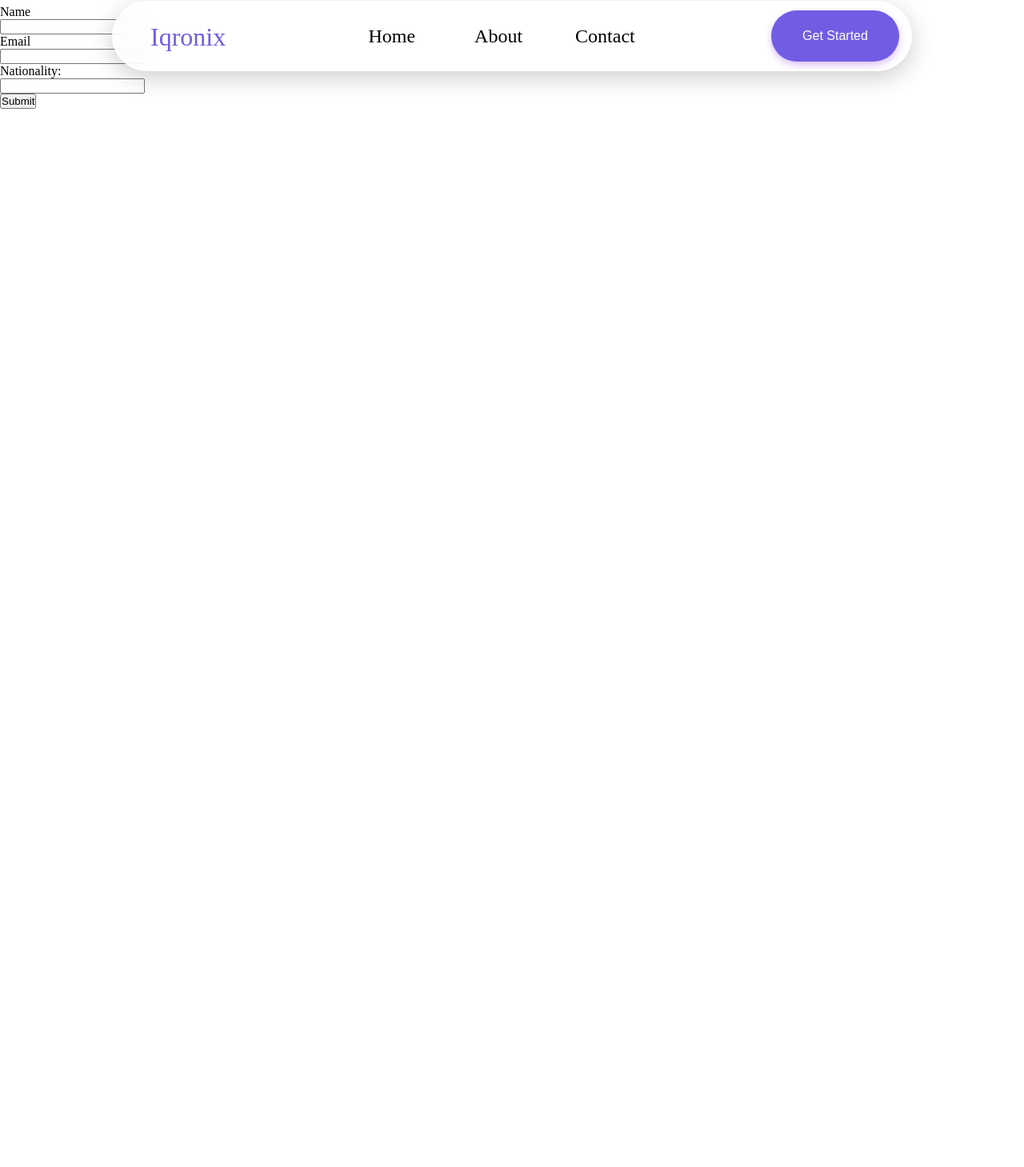
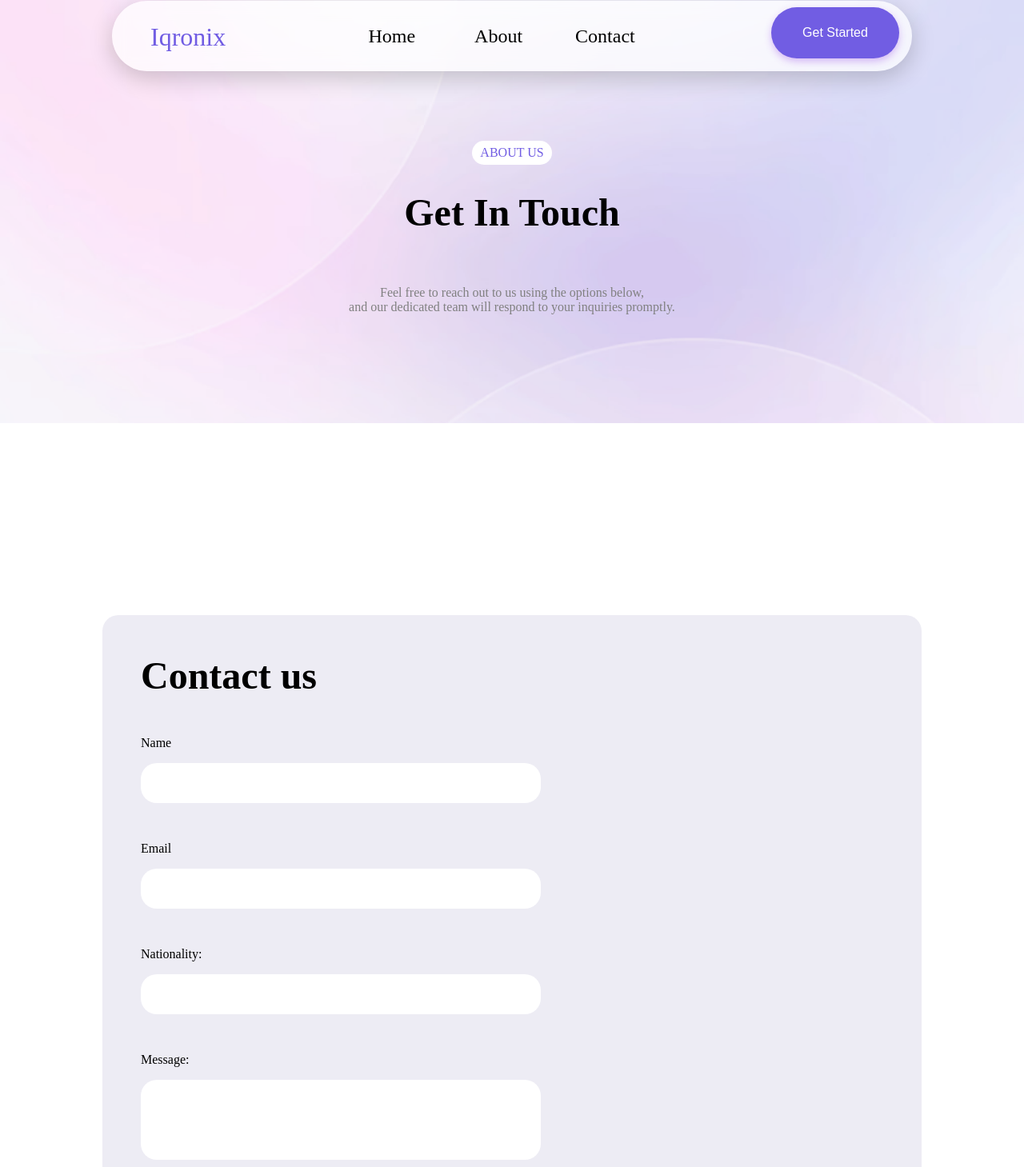
Before and after one commit to Jawad-Mahmud/Iqronix, a React (Vite) app: page /Iqronix/contact in a window 1280 px wide. Shown: the part 31-1490 px from the top of the page at 80% size. Before the commit the page ends 800 px from the top, so only its background shows below. Built offline with nearby package versions, Linux system fonts and the light colour scheme; some icons are missing.

Commit message:
contact page added

```diff
--- a/src/App.jsx
+++ b/src/App.jsx
@@ -4,7 +4,7 @@ import { About } from "./components/About"
 import { Navbar } from "./components/Navbar"
 import { Email } from "./components/Email"
 import { Footer } from "./components/Footer"
-import { FadeIn } from "./components/fadeIn"
+import { FadeIn } from "./components/FadeIn"
 import { Contact } from "./components/Contact"
 import { Route,Routes, useLocation } from "react-router-dom"
 import { Home } from "./components/Home"
@@ -28,7 +28,7 @@ export const App = () => {
       <FadeIn>
 
           {!hideFooter && <Email />}
-          {!hideFooter && <Footer/>}
+          <Footer/>
       </FadeIn>
     </>
   )
--- a/src/components/About.jsx
+++ b/src/components/About.jsx
@@ -1,7 +1,7 @@
 import React, {use, useRef} from 'react'
 import { motion,useInView,AnimatePresence } from 'motion/react';
 import '../styles/About.css'
-import { FadeIn } from './fadeIn';
+import { FadeIn } from './FadeIn';
 import { useState } from 'react';
 import { Email } from './Email';
 import { Footer } from './Footer';
--- a/src/components/Contact.jsx
+++ b/src/components/Contact.jsx
@@ -1,12 +1,15 @@
-import React, { useEffect, useState } from 'react'
-import { motion } from 'motion/react'
+import React, { useEffect, useState,useRef } from 'react'
+import { motion,useInView } from 'motion/react'
 import { ShimmerText } from './ShimmerText'
 import "../styles/Contact.css"
+import { FadeIn } from './FadeIn'
+
 export const Contact=()=>{
   const [formdata, setformdata] = useState({
 fullName:'',
 email:'',
 nationality:'',
+message:'',
   })
   const handleChange=(e)=>{
     const {name,value}=e.target;
@@ -17,25 +20,57 @@ nationality:'',
     })
   );
   }
-    const handleSubmit=()=>{
+    const handleSubmit=(e)=>{
      e.preventDefault();
      console.log('form submitted');
      alert('info submitted successfully',formdata);
 
 
     }
-
+      const headingRef = useRef(null);
+      const headingViewing = useInView(headingRef);
 
 
 
    return(
     <>
-   <div className='container-1'>
-     <h1>Contanct</h1>
+       <div className='container-1'>
 
-   <div className='contact-container'>
-    <form  onSubmit={handleSubmit}>
-      <div className='input-item'>
+
+          <div className='contact-container'>
+              <motion.div
+            layout
+            ref={headingRef}
+            initial={{opacity:0,y:100}}
+            animate={headingViewing?{opacity:1,y:0}:{}}
+            transition={{duration:.6,ease:"easeOut"}}
+            className="about-heading"
+
+            >ABOUT US</motion.div>
+
+              <FadeIn as="h1" className="contact-header">Get In Touch</FadeIn>
+
+             <FadeIn as="p" className="para1">
+                Feel free to reach out to us using the options below,<br /> and our dedicated team will respond to your inquiries promptly.
+             </FadeIn>
+          </div>
+
+
+          </div>
+
+
+
+
+
+
+
+
+
+
+   <div className='contact-container-2'>
+    <h2 className='contact-header'>Contact us</h2>
+    <form  onSubmit={handleSubmit} className='contact-form'>
+      <FadeIn as='div' className='input-item'>
         <label>Name</label>
         <br />
         <input type="text"
@@ -43,9 +78,9 @@ nationality:'',
         onChange={handleChange}
         required
         />
-      </div>
+      </FadeIn>
 
-      <div  className='input-item'>
+      <FadeIn as='div'  className='input-item'>
         <label>Email</label>
         <br />
            <input
@@ -58,8 +93,8 @@ nationality:'',
 
 
 
-      </div>
-        <div  className='input-item'>
+      </FadeIn>
+        <FadeIn as='div'  className='input-item'>
           <label>Nationality:</label>
           <br />
           <input
@@ -69,8 +104,22 @@ nationality:'',
             onChange={handleChange}
             required
           />
-        </div>
-         <button type="submit">Submit</button>
+        </FadeIn>
+         <FadeIn as='div'  className='input-item'>
+          <label>Message:</label>
+          <br />
+          <input
+            type="text"
+            name="message"
+            value={formdata.message}
+            onChange={handleChange}
+            required
+            className='message-input'
+          />
+        </FadeIn>
+        <FadeIn as='div'> <button type="submit">Send your message</button>
+</FadeIn>
+
 
     </form>
 
@@ -79,7 +128,7 @@ nationality:'',
 
    </div>
 
-   </div>
+
 
   </>
    );
--- a/src/styles/About.css
+++ b/src/styles/About.css
@@ -43,8 +43,13 @@
 }
 .para1{
     text-align: center;
-    font-size: 1.4rem;
+    font-size: 1rem;
 }
+
+
+/*container-1 finish here*/
+
+
 .team-info{
    margin-top: 1rem;
   display: flex;
--- a/src/styles/Contact.css
+++ b/src/styles/Contact.css
@@ -2,3 +2,89 @@
   padding: 0;
   margin: 0;
 }
+.contact-container{
+  background-image: url('/IqronixAboutBg.avif');
+  background-size: cover;
+  background-position: center;
+  background-repeat: no-repeat;
+  width: 100%;
+  margin-top: 0;
+  height: 70vh;
+   display: flex;
+  justify-content: center;
+  align-items: center;
+  flex-direction: column;
+  gap: 2rem;
+
+}
+.contact-header{
+  font-size: 3rem;
+
+}
+.container-1{
+    margin:0px;
+    min-height: 100vh;
+}
+* {
+  margin: 0;
+  padding: 0;
+  box-sizing: border-box;
+
+}
+.contact-heading{
+    margin-top: 70px;
+    background-color: white;
+    height: 30px;
+    width:100px;
+    text-align: center;
+    border-radius: 50px;
+    color: rgb(113, 93, 227);
+     display: flex;
+    align-items: center;
+    justify-content: center;
+
+}
+.para1{
+    text-align: center;
+    font-size: 1rem;
+}
+.contact-container-2{
+  background-color: rgb(237, 236, 244);
+  padding-left: 3rem;
+ min-height: 100vh;
+  padding-top: 3rem;
+  width: 80%;
+  margin: auto;
+  border-radius: 20px;
+
+}
+
+.input-item{
+  padding-top: 3rem;
+
+}
+input{
+  outline: none;
+  border: none;
+  height: 50px;
+  width: 500px;
+  margin-top: 1rem;
+  border-radius: 20px;
+}
+label{
+  margin-bottom: 1rem;
+}
+button{
+  margin-top:1.5rem ;
+  border: none;
+  outline: none;
+  margin-bottom: 2rem;
+  height: 50px;
+  width: 200px;
+  border-radius: 20px;
+  background-color: rgb(113, 93, 227);
+  color: white;
+}
+.message-input{
+  height: 100px;
+}
```
